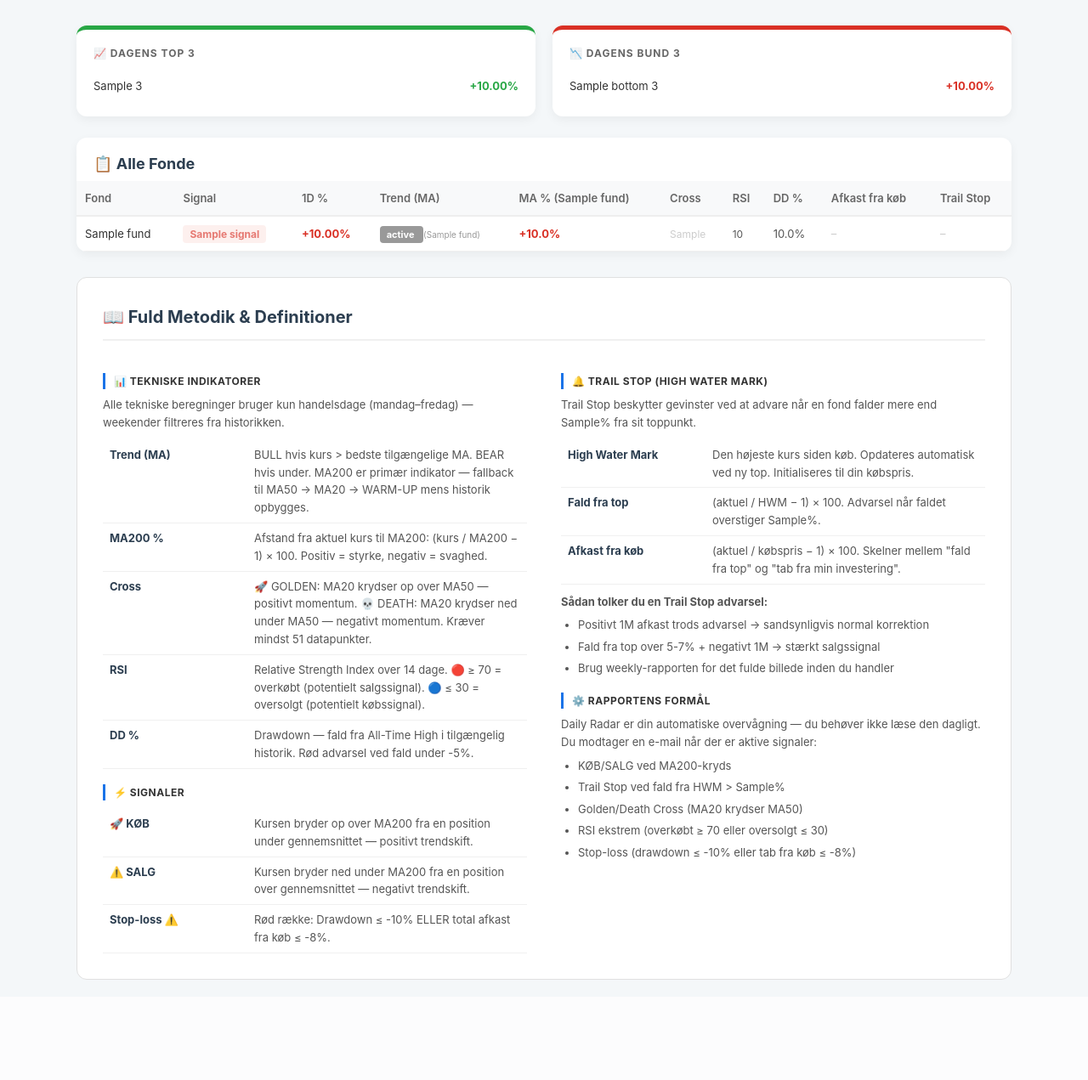
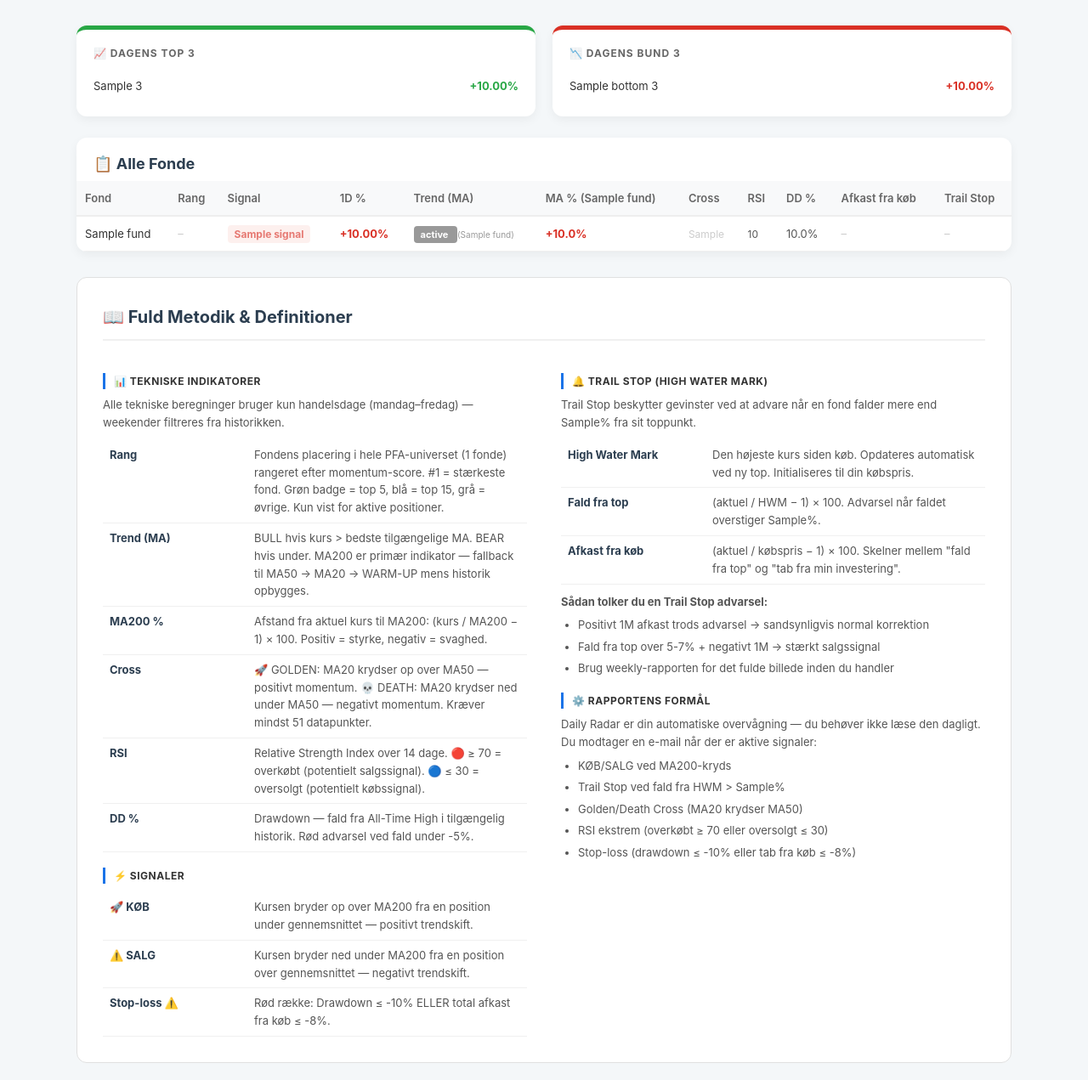
Before and after one commit to Alf4444/TrendAgent, a Python web app: template templates/pfa_daily.html.j2 in a window 1280 px wide. Shown: the part 84-1355 px from the top of the page at 85% size. Before the commit the page ends 1237 px from the top, so only its background shows below. Run offline with Jinja, Linux system fonts and the light colour scheme; the template is opened without the code that fills it: most values are stand-ins (such as "Sample title", 1, 10 or a date in 2020).

Commit message:
Update pfa_daily.html.j2

```diff
--- a/templates/pfa_daily.html.j2
+++ b/templates/pfa_daily.html.j2
@@ -72,6 +72,15 @@
         .rsi-hot  { color: #d93025; font-weight: bold; font-size: 12px; }
         .rsi-cold { color: #1a73e8; font-weight: bold; font-size: 12px; }
         .rsi-norm { color: #555; font-size: 12px; }
+        .rank-badge-top { display: inline-block; background: #e6f4ea; color: #1e7e34;
+                          border: 1px solid #c3e6cb; padding: 2px 7px; border-radius: 4px;
+                          font-size: 11px; font-weight: bold; white-space: nowrap; }
+        .rank-badge-mid { display: inline-block; background: #e8f0fe; color: #1a56b0;
+                          border: 1px solid #c5d8f6; padding: 2px 7px; border-radius: 4px;
+                          font-size: 11px; font-weight: bold; white-space: nowrap; }
+        .rank-badge-low { display: inline-block; background: #f1f3f4; color: #5f6368;
+                          border: 1px solid #dadce0; padding: 2px 7px; border-radius: 4px;
+                          font-size: 11px; font-weight: bold; white-space: nowrap; }
 
         /* FOOTER — ensartet med weekly/monthly */
         .footer { margin-top: 30px; padding: 30px; background: white; border-radius: 12px;
@@ -217,6 +226,7 @@
             <thead>
                 <tr>
                     <th>Fond</th>
+                    <th>Rang</th>
                     <th>Signal</th>
                     <th>1D %</th>
                     <th>Trend (MA)</th>
@@ -234,6 +244,20 @@
 
                     <td style="font-weight: {{ 'bold' if f.is_active else 'normal' }}; max-width: 200px;">
                         {{ '⚠️ ' if f.stop_alert else '' }}{{ '⭐ ' if f.is_active else '' }}{{ f.name[:42] }}
+                    </td>
+
+                    <td>
+                        {% if f.is_active and f.rank_now %}
+                            {% if f.rank_now <= 5 %}
+                                <span class="rank-badge-top">#{{ f.rank_now }} af {{ total_market_count }}</span>
+                            {% elif f.rank_now <= 15 %}
+                                <span class="rank-badge-mid">#{{ f.rank_now }} af {{ total_market_count }}</span>
+                            {% else %}
+                                <span class="rank-badge-low">#{{ f.rank_now }} af {{ total_market_count }}</span>
+                            {% endif %}
+                        {% else %}
+                            <span style="color:#ccc;">–</span>
+                        {% endif %}
                     </td>
 
                     <td>
@@ -327,6 +351,10 @@
                 <p>Alle tekniske beregninger bruger kun handelsdage (mandag–fredag) — weekender filtreres fra historikken.</p>
                 <table class="def-table">
                     <tr>
+                        <td>Rang</td>
+                        <td>Fondens placering i hele PFA-universet ({{ total_market_count }} fonde) rangeret efter momentum-score. #1 = stærkeste fond. Grøn badge = top 5, blå = top 15, grå = øvrige. Kun vist for aktive positioner.</td>
+                    </tr>
+                    <tr>
                         <td>Trend (MA)</td>
                         <td>BULL hvis kurs > bedste tilgængelige MA. BEAR hvis under. MA200 er primær indikator — fallback til MA50 → MA20 → WARM-UP mens historik opbygges.</td>
                     </tr>
```
